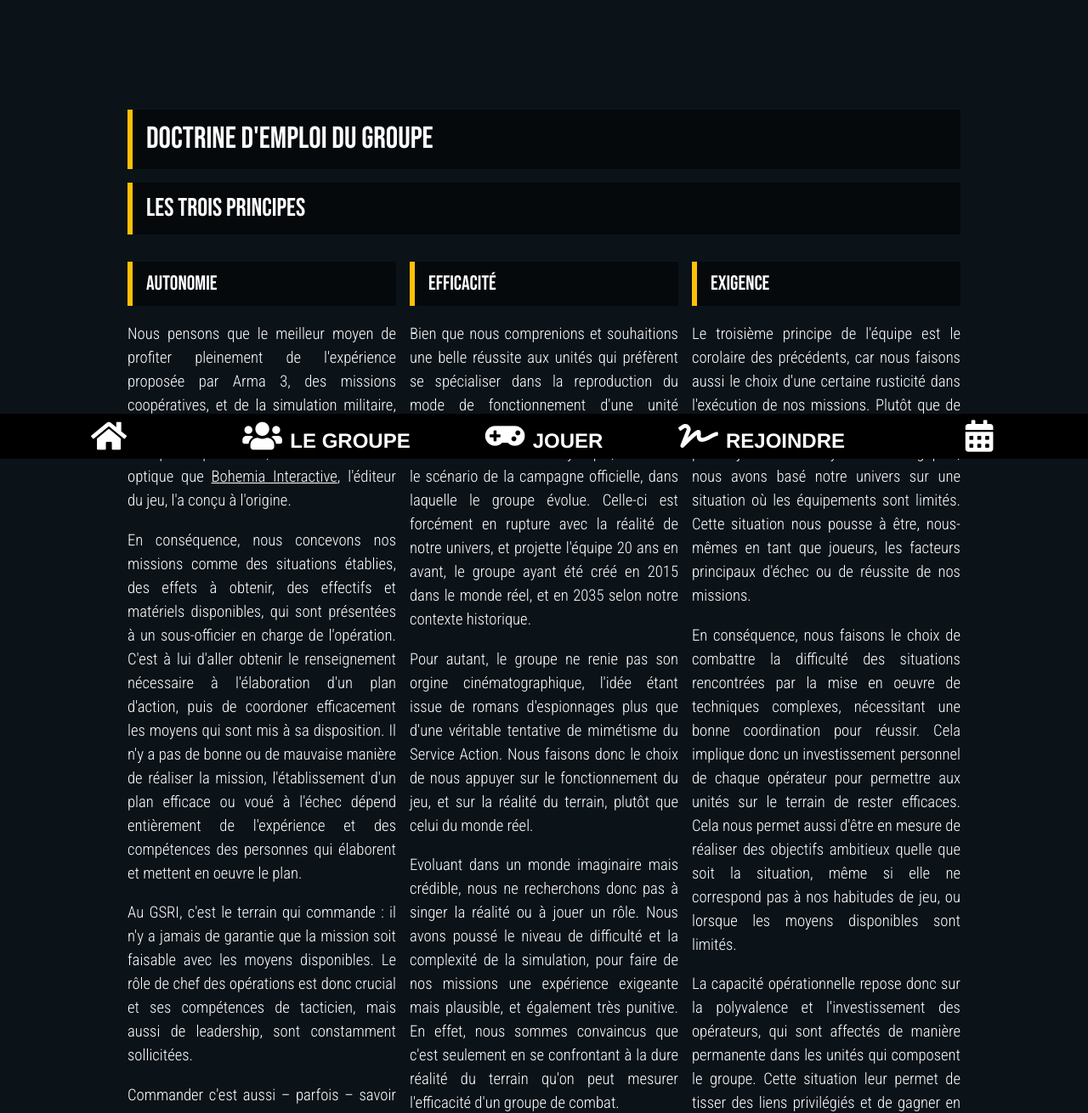
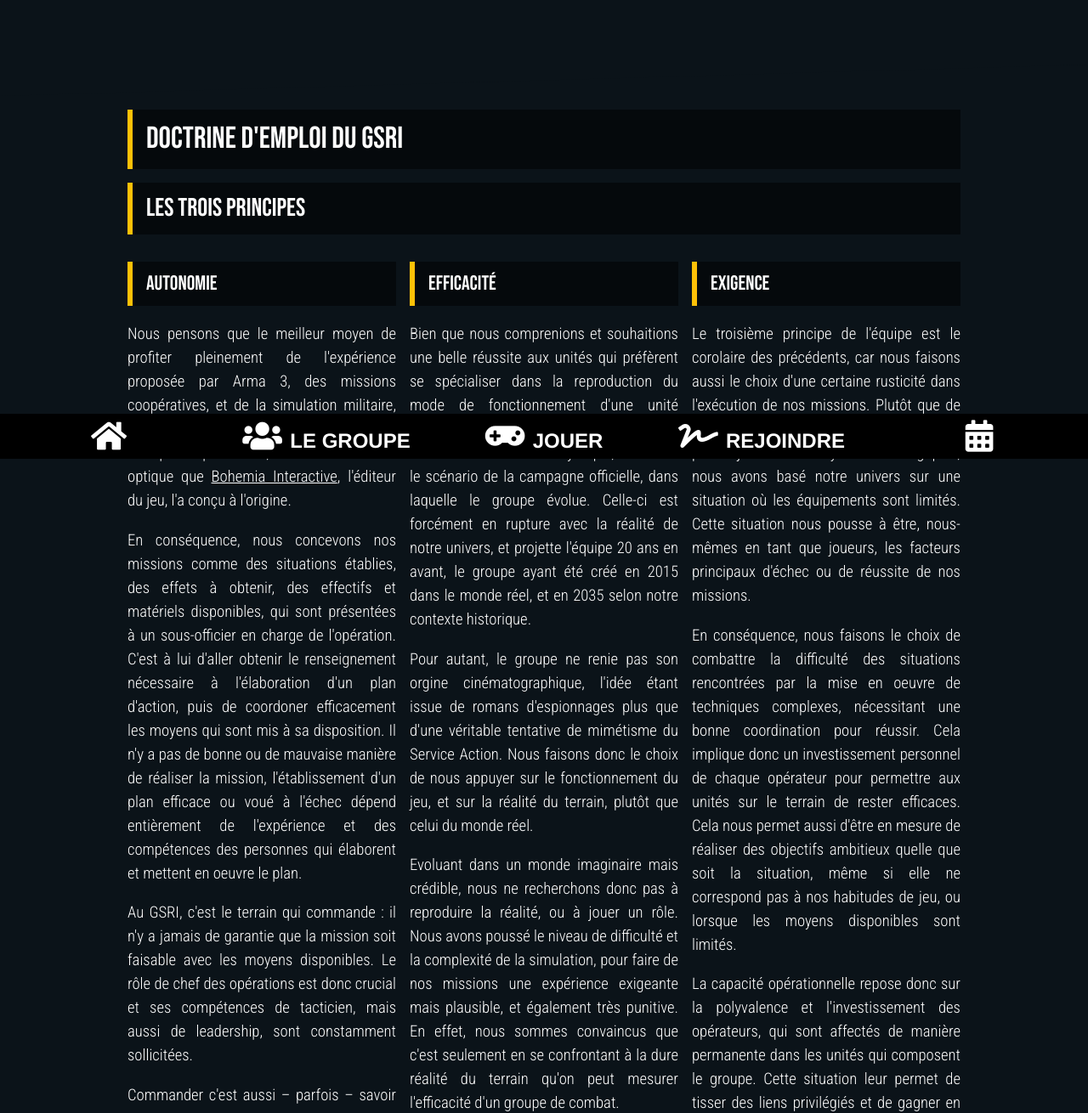
Before and after one commit to team-gsri/homepage, a plain HTML site: page src/doctrine.html in a window 1280 px wide. Shown: the part 260-1570 px from the top of the page at 85% size. Drawn offline with nearby package versions, Linux system fonts and the light colour scheme.

Commit message:
vocabulary

```diff
--- a/src/doctrine.html
+++ b/src/doctrine.html
@@ -21,7 +21,7 @@
     </div>
 
     <div class="w3-content w3-justify">
-        <h1 class="title">Doctrine d'emploi du groupe</h1>
+        <h1 class="title">Doctrine d'emploi du GSRI</h1>
 
         <h2 class="title">Les trois principes</h2>
 
@@ -57,8 +57,8 @@
                     sur la réalité du terrain, plutôt que celui du monde réel.
                 </p>
                 <p>
-                    Evoluant dans un monde imaginaire mais crédible, nous ne recherchons donc pas à singer la réalité ou à jouer un rôle. Nous avons poussé le niveau de difficulté et la complexité de la simulation, pour faire de nos missions une expérience exigeante mais
-                    plausible, et également très punitive. En effet, nous sommes convaincus que c'est seulement en se confrontant à la dure réalité du terrain qu'on peut mesurer l'efficacité d'un groupe de combat.
+                    Evoluant dans un monde imaginaire mais crédible, nous ne recherchons donc pas à reproduire la réalité, ou à jouer un rôle. Nous avons poussé le niveau de difficulté et la complexité de la simulation, pour faire de nos missions une expérience exigeante
+                    mais plausible, et également très punitive. En effet, nous sommes convaincus que c'est seulement en se confrontant à la dure réalité du terrain qu'on peut mesurer l'efficacité d'un groupe de combat.
                 </p>
             </div>
 
```
